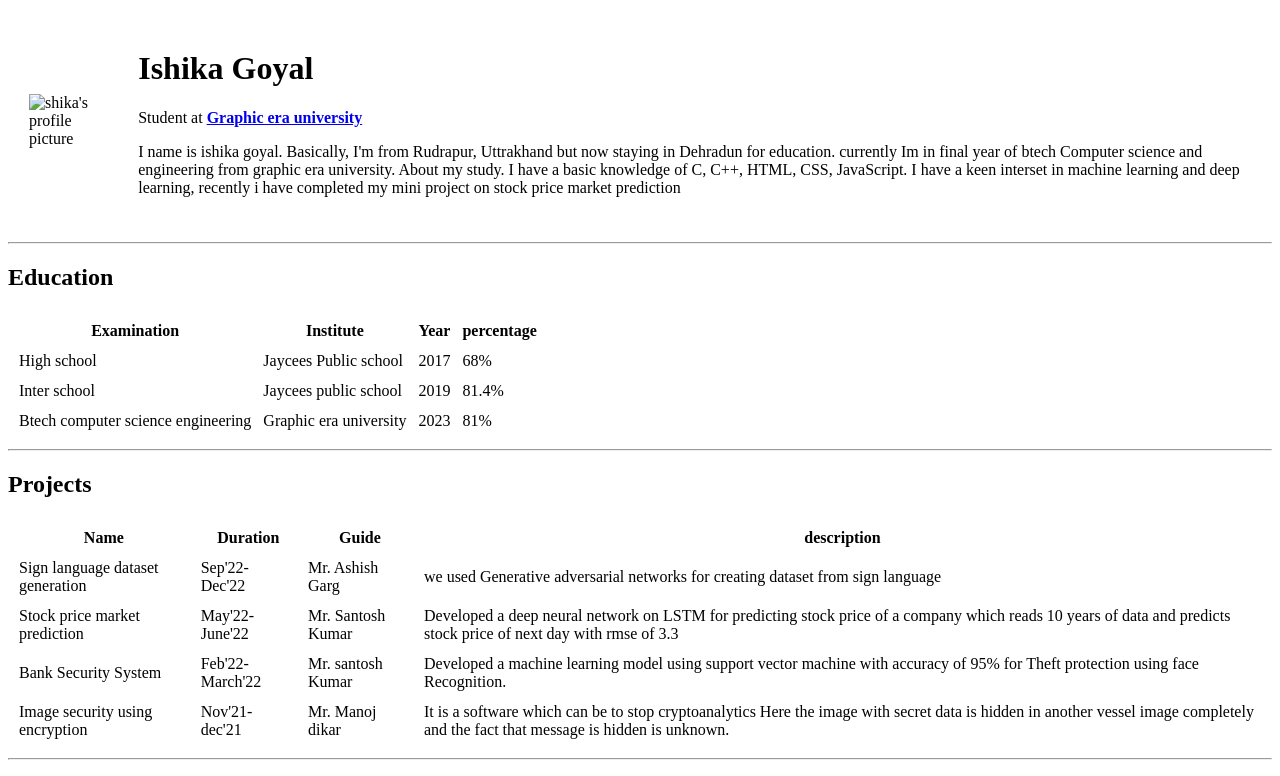
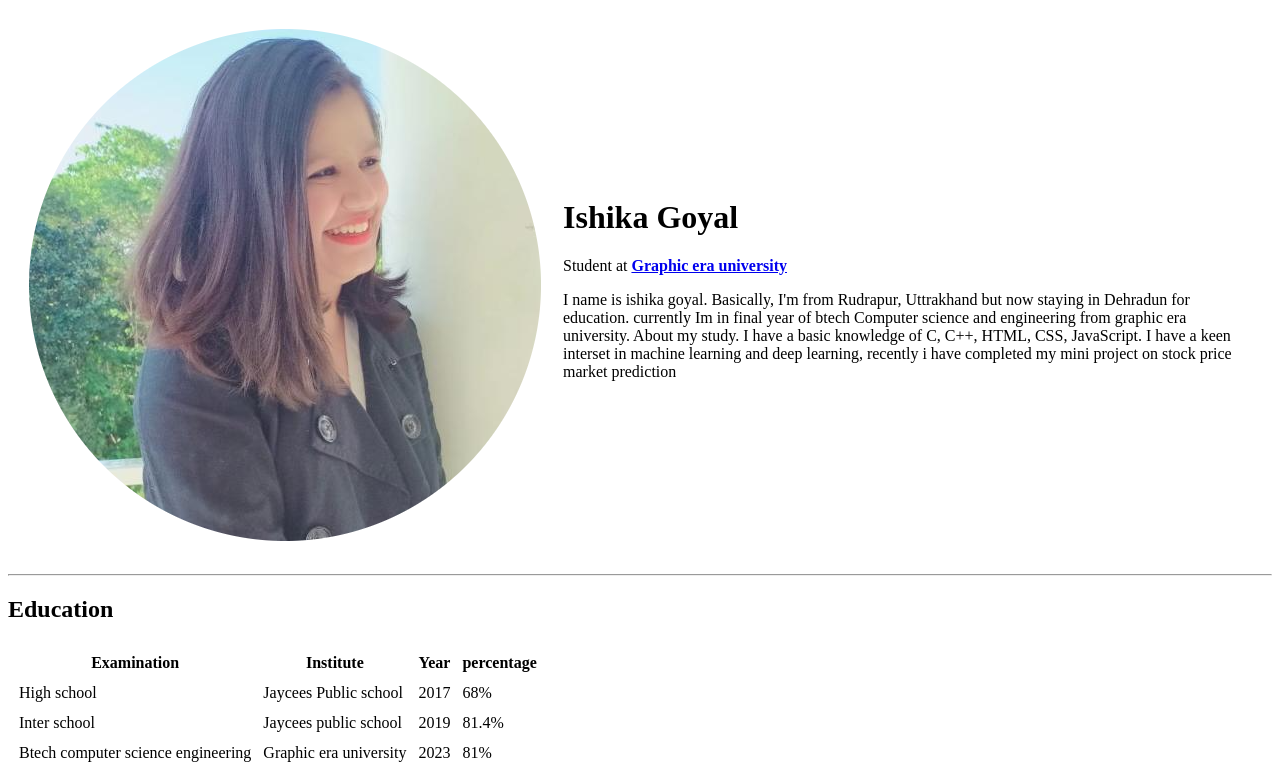
Before and after one commit to ishi2035/cv, a plain HTML site: page index.html in a window 1280 px wide. Shown: the top 776 px of the page. Drawn offline with Linux system fonts and the light colour scheme.

Commit message:
index.html

```diff
--- a/index.html
+++ b/index.html
@@ -9,7 +9,7 @@
 <body>
     <table cellspacing="20">
         <tr>
-            <td><img src="image/mypp.png" alt="shika's profile picture"></td>
+            <td><img src="mypp.png" alt="shika's profile picture"></td>
             <td>
                 <h1>Ishika Goyal</h1>
                 <p>Student at <a href="https://www.geu.ac.in/"><strong>Graphic era university</strong></a></p>
```
